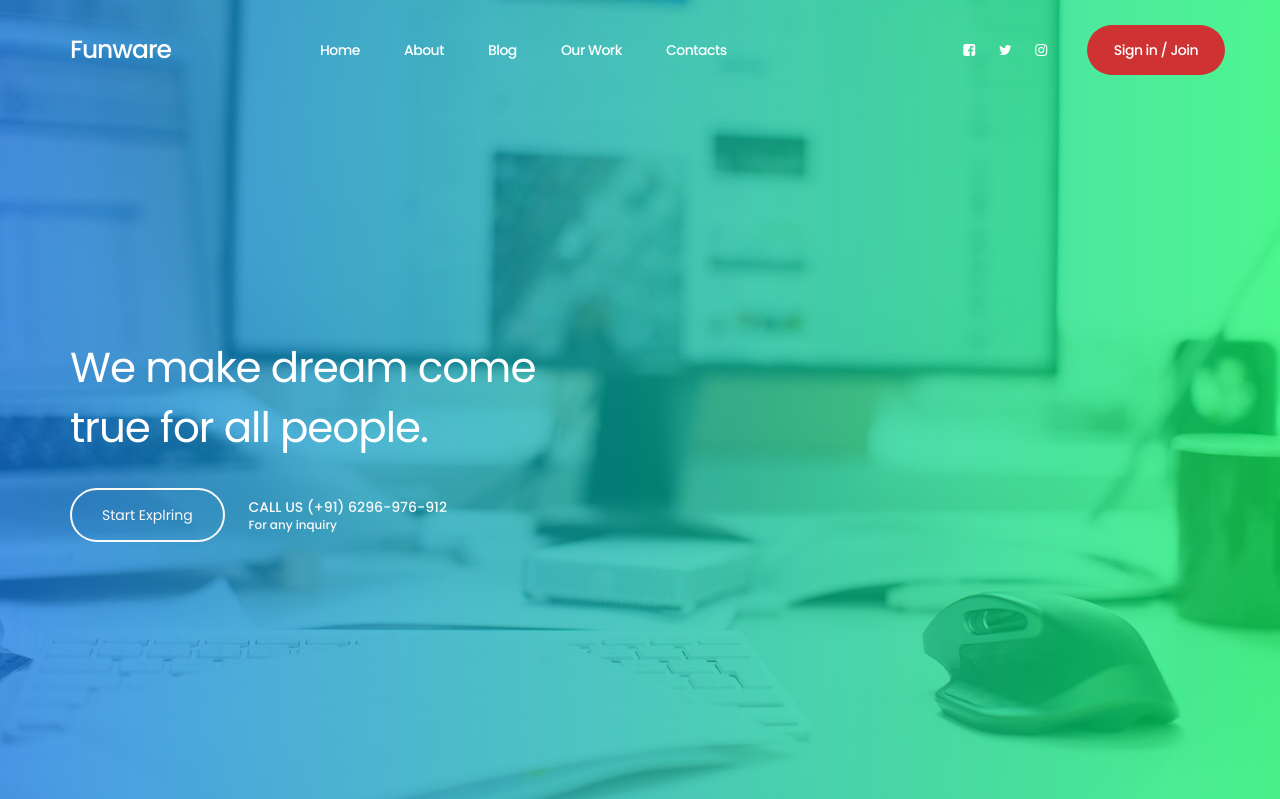
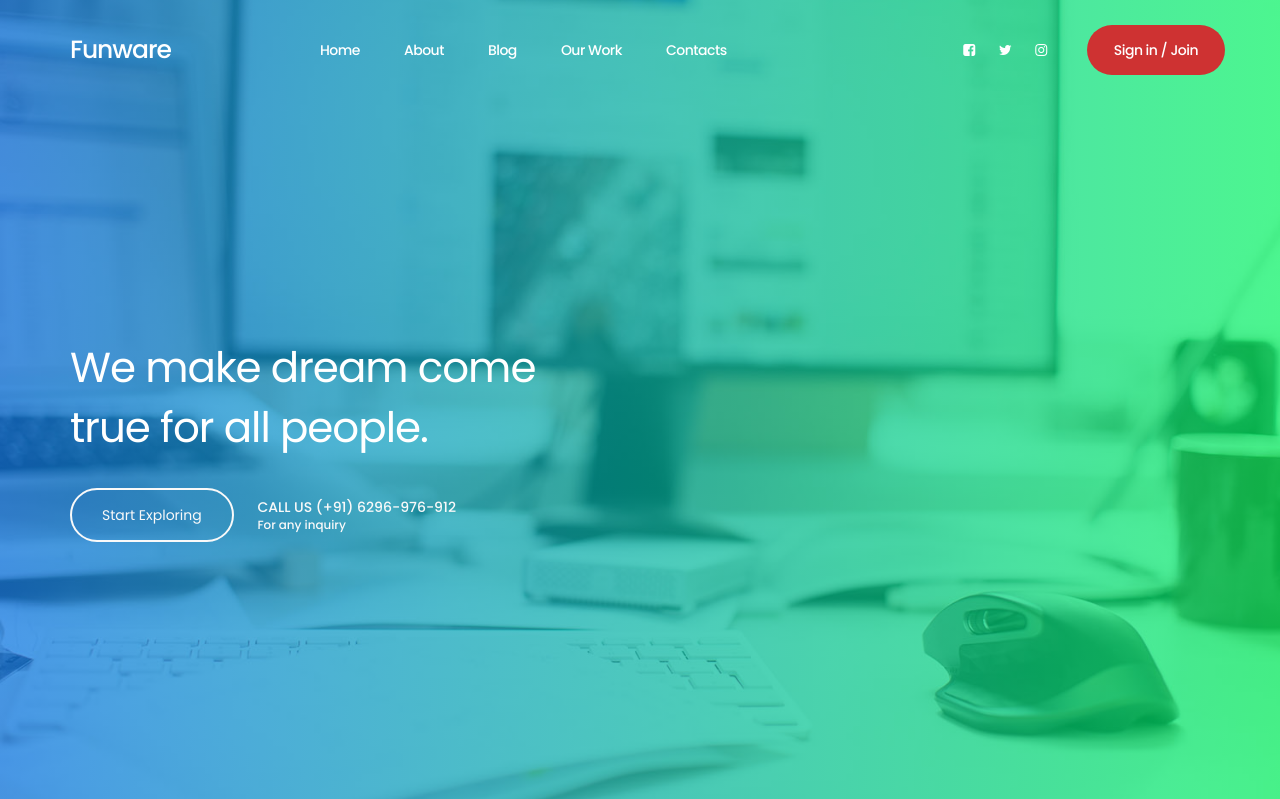
Before and after one commit to akramongitnp/funware, a Django app: page / in a window 1280 px wide. Shown: the top 799 px of the page. Run offline with Django 4.2, Linux system fonts and the light colour scheme; some libraries are stand-ins or nearby versions.

Commit message:
Home page implemented

```diff
--- a/template/home.html
+++ b/template/home.html
@@ -83,7 +83,7 @@ http://www.templatemo.com/tm-509-hydro
                     <div class="col-md-6 col-sm-12">
                          <div class="home-info">
                               <h1>We make dream come true for all people.</h1>
-                              <a href="#about" class="btn section-btn smoothScroll">Start Explring</a>
+                              <a href="#about" class="btn section-btn smoothScroll">Start Exploring</a>
                               <span>
                                    CALL US (+91) 6296-976-912
                                    <small>For any inquiry</small>
--- a/template/signin.html
+++ b/template/signin.html
@@ -1,7 +1,7 @@
 <!DOCTYPE html>
 <html>
 <head>
-	<title>SignIN : Funware</title>
+	<title>SignIN | Funware</title>
 	{% load static %}
 	<link rel="stylesheet" href="{% static 'css/signin-css.css' %}">
 </head>
```
